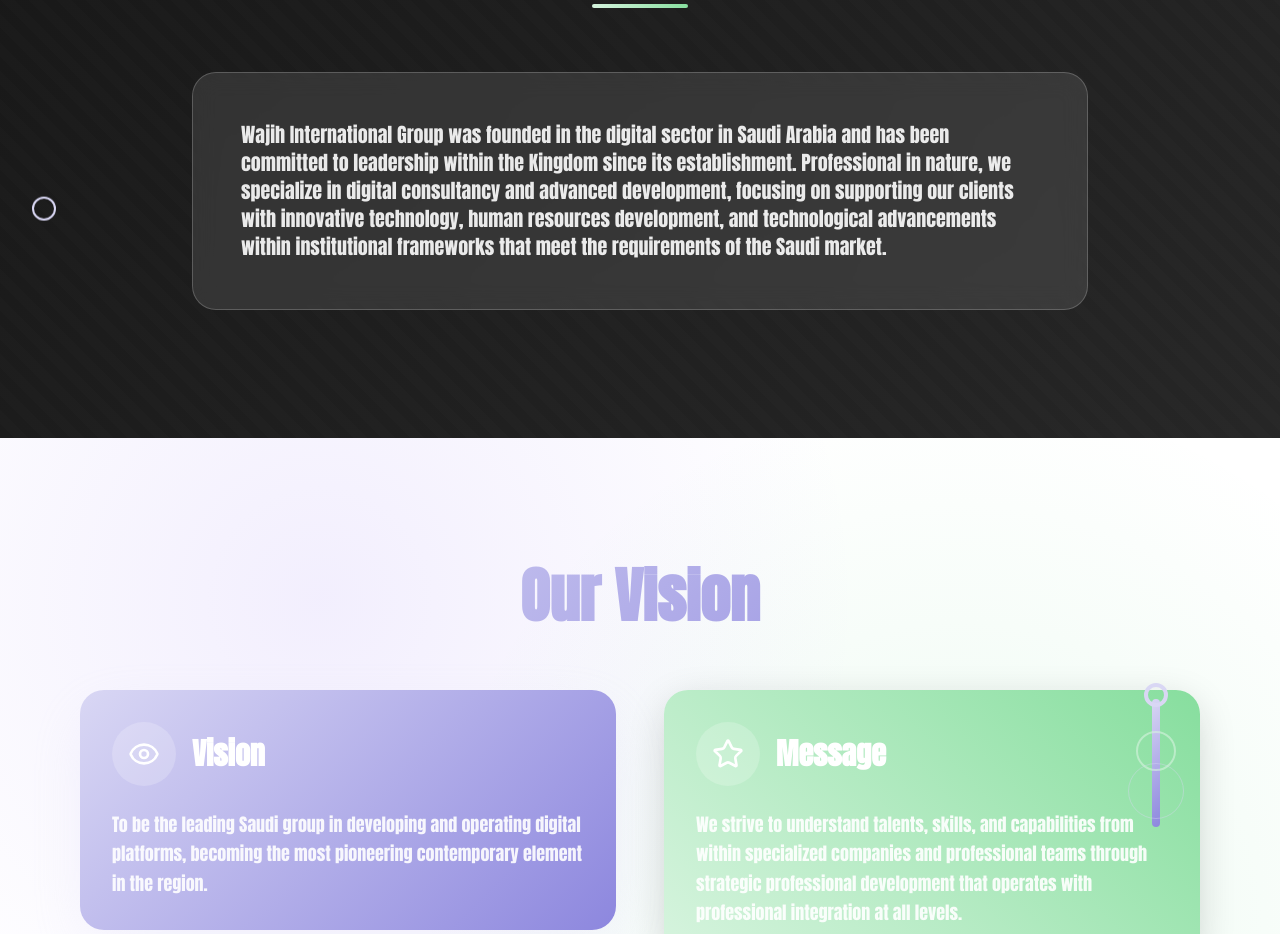
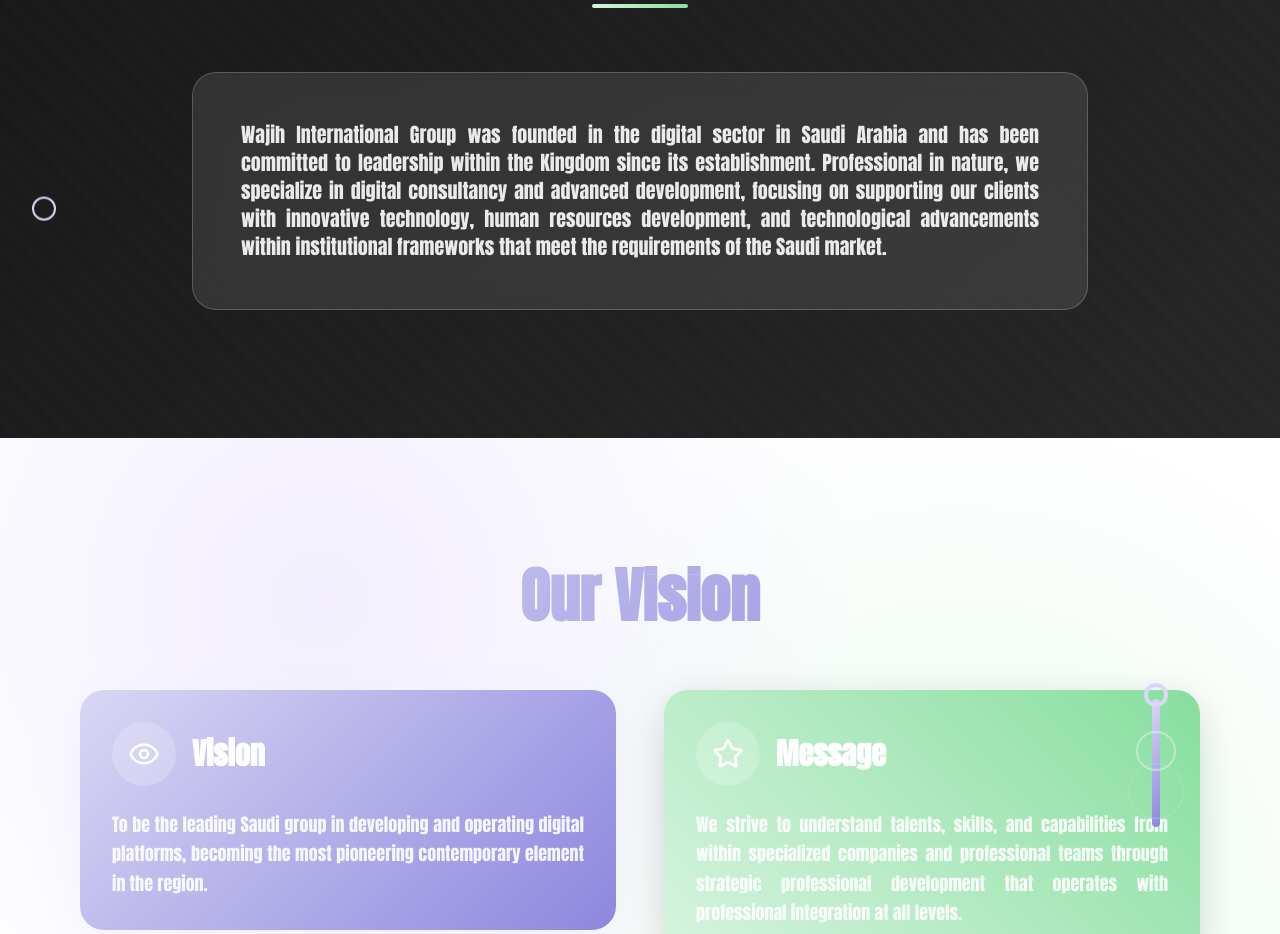
Before and after one commit to Webique/slide-canvas-blends, a React (Vite) app: page / in a window 1280 px wide. Shown: the part 1000-1934 px from the top of the page. Built offline with nearby package versions, Linux system fonts and the light colour scheme; a web font is replaced by a local one.

Commit message:
Adjust text alignment in intro
Adjusted text alignment in the introduction section to ensure text fills the available space within its container.

```diff
--- a/src/components/IntroSection.tsx
+++ b/src/components/IntroSection.tsx
@@ -43,7 +43,7 @@ export const IntroSection = ({ language }: IntroSectionProps) => {
           </div>
 
           <div className="glass-effect p-8 md:p-12 rounded-3xl">
-            <p className={`text-lg md:text-xl text-white/90 leading-relaxed ${language === 'ar' ? 'text-right' : 'text-left'}`}>
+            <p className="text-lg md:text-xl text-white/90 leading-relaxed text-justify">
               {description}
             </p>
           </div>
--- a/src/components/VisionSection.tsx
+++ b/src/components/VisionSection.tsx
@@ -56,7 +56,7 @@ export const VisionSection = ({ language }: VisionSectionProps) => {
                   {vision.title}
                 </h3>
               </div>
-              <p className={`text-white/90 text-lg leading-relaxed ${language === 'ar' ? 'text-right' : 'text-left'}`}>
+              <p className="text-white/90 text-lg leading-relaxed text-justify">
                 {vision.description}
               </p>
             </div>
@@ -73,7 +73,7 @@ export const VisionSection = ({ language }: VisionSectionProps) => {
                   {message.title}
                 </h3>
               </div>
-              <p className={`text-white/90 text-lg leading-relaxed ${language === 'ar' ? 'text-right' : 'text-left'}`}>
+              <p className="text-white/90 text-lg leading-relaxed text-justify">
                 {message.description}
               </p>
             </div>
```
